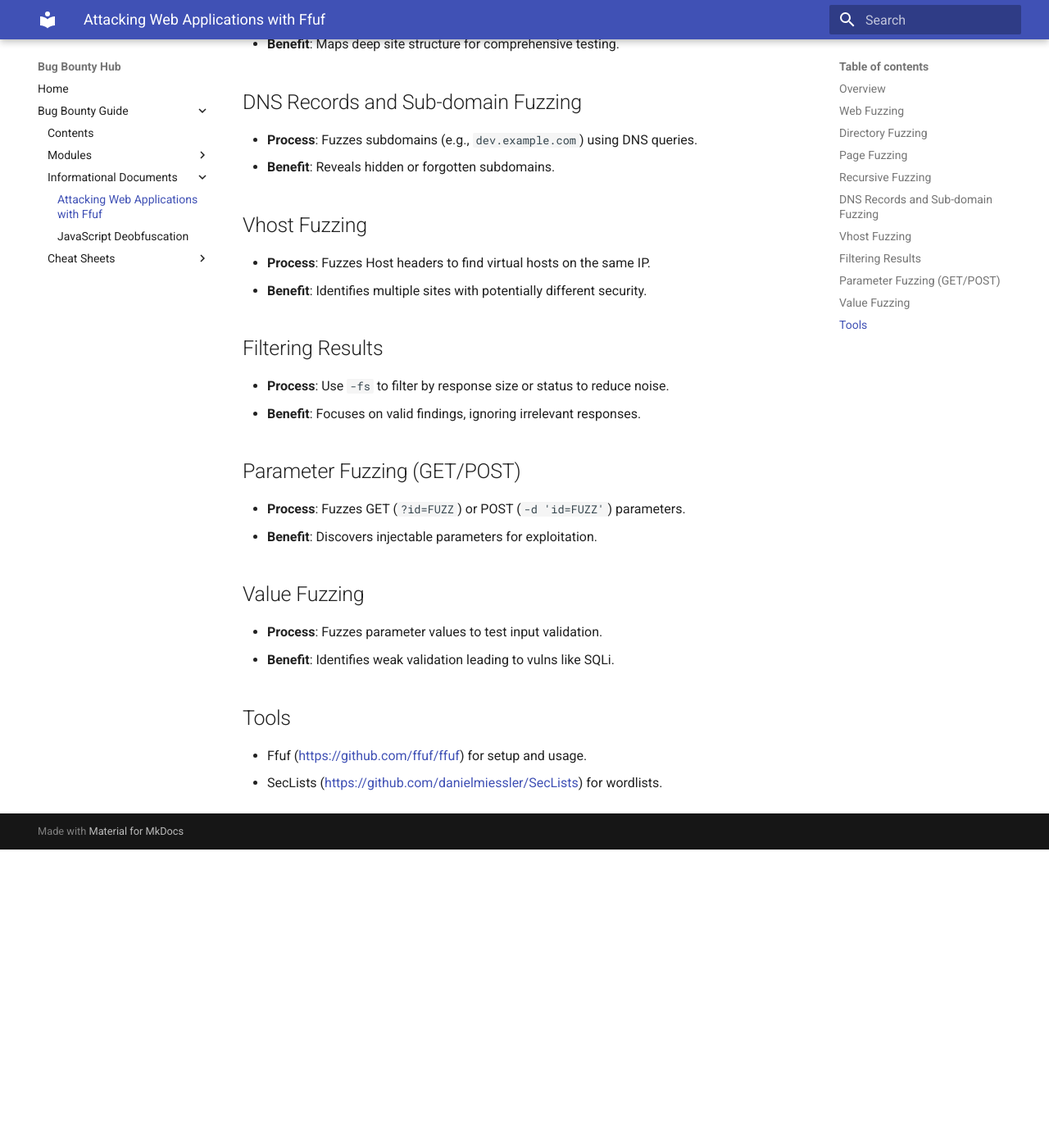
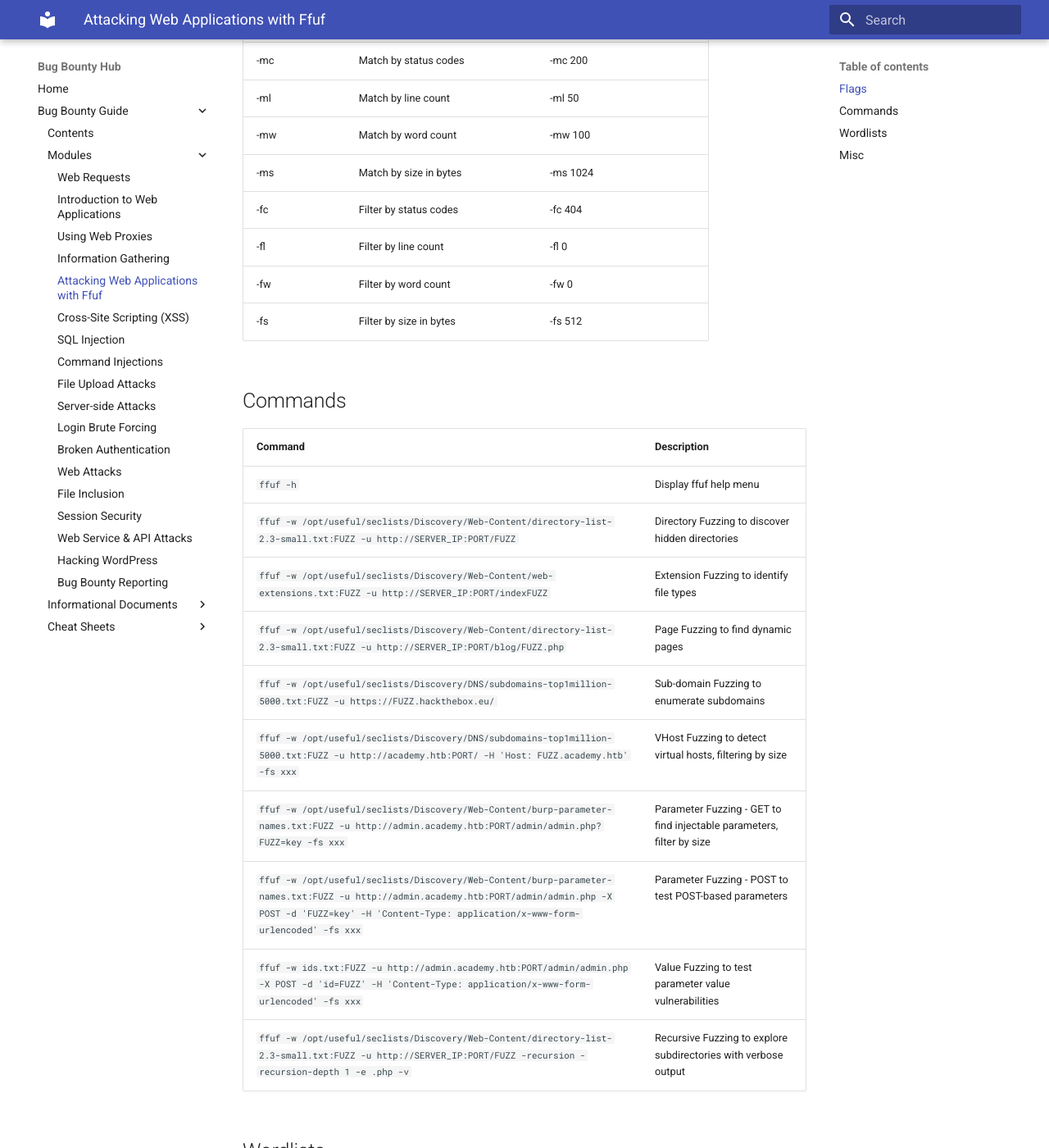
Before and after one commit to variable190/BugBounty, an MkDocs documentation site: the page built from docs/bug-bounty-guide/attacking-web-applications-with-ffuf.md, in a window 1280 px wide and 1400 px high, scrolled down 907 px. Shown: the whole window at 82% size. Built offline with MkDocs 1.6.1 and Material for MkDocs 9.7.7, drawn with Linux system fonts in a browser that asks for light colours; before the commit the page ends 1943 px from its top, so only the background shows below that; some of the changed text lies outside the part shown.

Commit message:
update intro to ffuf page and change location

````diff
--- a/docs/bug-bounty-guide/attacking-web-applications-with-ffuf.md
+++ b/docs/bug-bounty-guide/attacking-web-applications-with-ffuf.md
@@ -1,46 +1,60 @@
 # Attacking Web Applications with Ffuf
 
-[Relative Cheat Sheet](./ffuf-cheat.md)
+## Flags
 
-## Overview
-Ffuf (Fuzz Faster U Fool) is a fast web fuzzer used to discover hidden files, directories, subdomains, and parameters on web applications.
+| Flag    | Use                            | Example                     |
+|---------|--------------------------------|-----------------------------|
+| -u      | Specify target URL             | -u http://example.com/FUZZ  |
+| -w      | Set wordlist file              | -w wordlist.txt             |
+| -ic     | Ignore wordlist comments       | -ic                         |
+| -H      | Add custom HTTP headers        | -H "Authorization: Bearer token" |
+| -X      | Set HTTP method                | -X POST                     |
+| -e      | Extend wordlist with extensions | -e .php,.html               |
+| -s      | Enable silent mode             | -s                          |
+| -v      | Increase verbosity             | -v                          |
+| -t      | Set number of threads          | -t 50                       |
+| -k      | Ignore SSL/TLS errors          | -k                          |
+| -o      | Output results to file         | -o results.txt              |
+| -timeout | Set request timeout in seconds | -timeout 30                |
+| -recursion | Enable recursive directory scanning | -recursion          |
+| -recursion-depth | Set maximum recursion depth   | -recursion-depth 2  |
+| -s      | Filter by status codes         | -s 200,404                  |
+| -mc     | Match by status codes          | -mc 200                     |
+| -ml     | Match by line count            | -ml 50                      |
+| -mw     | Match by word count            | -mw 100                     |
+| -ms     | Match by size in bytes         | -ms 1024                    |
+| -fc     | Filter by status codes         | -fc 404                     |
+| -fl     | Filter by line count           | -fl 0                       |
+| -fw     | Filter by word count           | -fw 0                       |
+| -fs     | Filter by size in bytes        | -fs 512                     |
 
-## Web Fuzzing
-- **Purpose**: Identifies unlinked or hidden resources by sending multiple requests with varying inputs.
-- **Use Case**: Finding backup files or admin panels.
+## Commands
 
-## Directory Fuzzing
-- **Process**: Uses wordlists to guess directory names (e.g., `/admin`, `/backup`).
-- **Benefit**: Uncovers accessible but unadvertised directories.
+| Command | Description |
+|---------|-------------|
+| `ffuf -h` | Display ffuf help menu |
+| `ffuf -w /opt/useful/seclists/Discovery/Web-Content/directory-list-2.3-small.txt:FUZZ -u http://SERVER_IP:PORT/FUZZ` | Directory Fuzzing to discover hidden directories |
+| `ffuf -w /opt/useful/seclists/Discovery/Web-Content/web-extensions.txt:FUZZ -u http://SERVER_IP:PORT/indexFUZZ` | Extension Fuzzing to identify file types |
+| `ffuf -w /opt/useful/seclists/Discovery/Web-Content/directory-list-2.3-small.txt:FUZZ -u http://SERVER_IP:PORT/blog/FUZZ.php` | Page Fuzzing to find dynamic pages |
+| `ffuf -w /opt/useful/seclists/Discovery/DNS/subdomains-top1million-5000.txt:FUZZ -u https://FUZZ.hackthebox.eu/` | Sub-domain Fuzzing to enumerate subdomains |
+| `ffuf -w /opt/useful/seclists/Discovery/DNS/subdomains-top1million-5000.txt:FUZZ -u http://academy.htb:PORT/ -H 'Host: FUZZ.academy.htb' -fs xxx` | VHost Fuzzing to detect virtual hosts, filtering by size |
+| `ffuf -w /opt/useful/seclists/Discovery/Web-Content/burp-parameter-names.txt:FUZZ -u http://admin.academy.htb:PORT/admin/admin.php?FUZZ=key -fs xxx` | Parameter Fuzzing - GET to find injectable parameters, filter by size |
+| `ffuf -w /opt/useful/seclists/Discovery/Web-Content/burp-parameter-names.txt:FUZZ -u http://admin.academy.htb:PORT/admin/admin.php -X POST -d 'FUZZ=key' -H 'Content-Type: application/x-www-form-urlencoded' -fs xxx` | Parameter Fuzzing - POST to test POST-based parameters |
+| `ffuf -w ids.txt:FUZZ -u http://admin.academy.htb:PORT/admin/admin.php -X POST -d 'id=FUZZ' -H 'Content-Type: application/x-www-form-urlencoded' -fs xxx` | Value Fuzzing to test parameter value vulnerabilities |
+| `ffuf -w /opt/useful/seclists/Discovery/Web-Content/directory-list-2.3-small.txt:FUZZ -u http://SERVER_IP:PORT/FUZZ -recursion -recursion-depth 1 -e .php -v` | Recursive Fuzzing to explore subdirectories with verbose output |
 
-## Page Fuzzing
-- **Process**: Fuzzes page names or extensions (e.g., `/login.php`, `/index.html`).
-- **Benefit**: Detects dynamic pages or misconfigured file types.
+## Wordlists
 
-## Recursive Fuzzing
-- **Process**: Recursively explores subdirectories with `-recursion`.
-- **Benefit**: Maps deep site structure for comprehensive testing.
+[Seclists](https://github.com/danielmiessler/SecLists)
 
-## DNS Records and Sub-domain Fuzzing
-- **Process**: Fuzzes subdomains (e.g., `dev.example.com`) using DNS queries.
-- **Benefit**: Reveals hidden or forgotten subdomains.
+Create a sequence wordlist for value fuzzing:
+```bash
+for i in $(seq 1 1000); do echo $i >> ids.txt; done
+```
 
-## Vhost Fuzzing
-- **Process**: Fuzzes Host headers to find virtual hosts on the same IP.
-- **Benefit**: Identifies multiple sites with potentially different security.
+## Misc
 
-## Filtering Results
-- **Process**: Use `-fs` to filter by response size or status to reduce noise.
-- **Benefit**: Focuses on valid findings, ignoring irrelevant responses.
-
-## Parameter Fuzzing (GET/POST)
-- **Process**: Fuzzes GET (`?id=FUZZ`) or POST (`-d 'id=FUZZ'`) parameters.
-- **Benefit**: Discovers injectable parameters for exploitation.
-
-## Value Fuzzing
-- **Process**: Fuzzes parameter values to test input validation.
-- **Benefit**: Identifies weak validation leading to vulns like SQLi.
-
-## Tools
-- Ffuf ([https://github.com/ffuf/ffuf](https://github.com/ffuf/ffuf)) for setup and usage.
-- SecLists ([https://github.com/danielmiessler/SecLists](https://github.com/danielmiessler/SecLists)) for wordlists.
+| Command | Description |
+|---------|-------------|
+| `sudo sh -c 'echo "SERVER_IP academy.htb" >> /etc/hosts'` | Add a DNS entry to resolve custom domains |
+| `curl http://admin.academy.htb:PORT/admin/admin.php -X POST -d 'id=key' -H 'Content-Type: application/x-www-form-urlencoded'` | Example curl command with POST request |
--- a/mkdocs.yml
+++ b/mkdocs.yml
@@ -8,6 +8,7 @@
       - Introduction to Web Applications: bug-bounty-guide/introduction-to-web-applications.md
       - Using Web Proxies: bug-bounty-guide/using-web-proxies.md
       - Information Gathering: bug-bounty-guide/information-gathering-guide.md
+      - Attacking Web Applications with Ffuf: bug-bounty-guide/attacking-web-applications-with-ffuf.md
       - Cross-Site Scripting (XSS): bug-bounty-guide/cross-site-scripting-guide.md
       - SQL Injection: bug-bounty-guide/sql-injection-guide.md
       - Command Injections: bug-bounty-guide/command-injections-guide.md
@@ -22,10 +23,8 @@
       - Hacking WordPress: bug-bounty-guide/hacking-wordpress-guide.md
       - Bug Bounty Reporting: bug-bounty-guide/bug-bounty-reporting-guide.md
     - Informational Documents:
-      - Attacking Web Applications with Ffuf: bug-bounty-guide/attacking-web-applications-with-ffuf.md
       - JavaScript Deobfuscation: bug-bounty-guide/javascript-deobfuscation.md
     - Cheat Sheets:
-      - Attacking with Ffuf: bug-bounty-guide/ffuf-cheat.md
       - JavaScript Deobfuscation: bug-bounty-guide/js-deobfuscation-cheat.md
       - Cross-Site Scripting (XSS): bug-bounty-guide/xss-cheat.md
       - SQL Injection: bug-bounty-guide/sqli-cheat.md
````
Also changed, not shown: docs/bug-bounty-guide/ffuf-cheat.md (deleted, +0 -30 lines), docs/bug-bounty-guide/index.md (+1 -1 lines).
